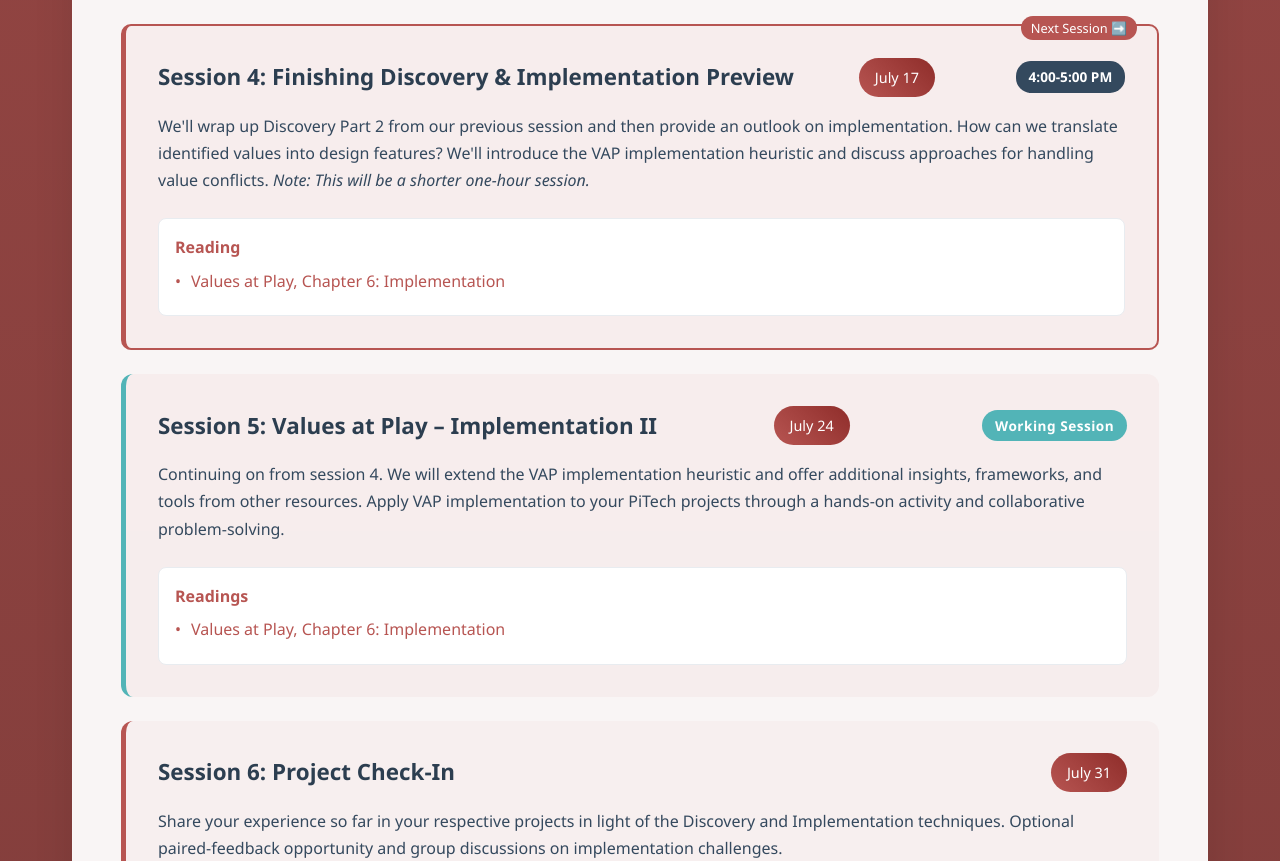
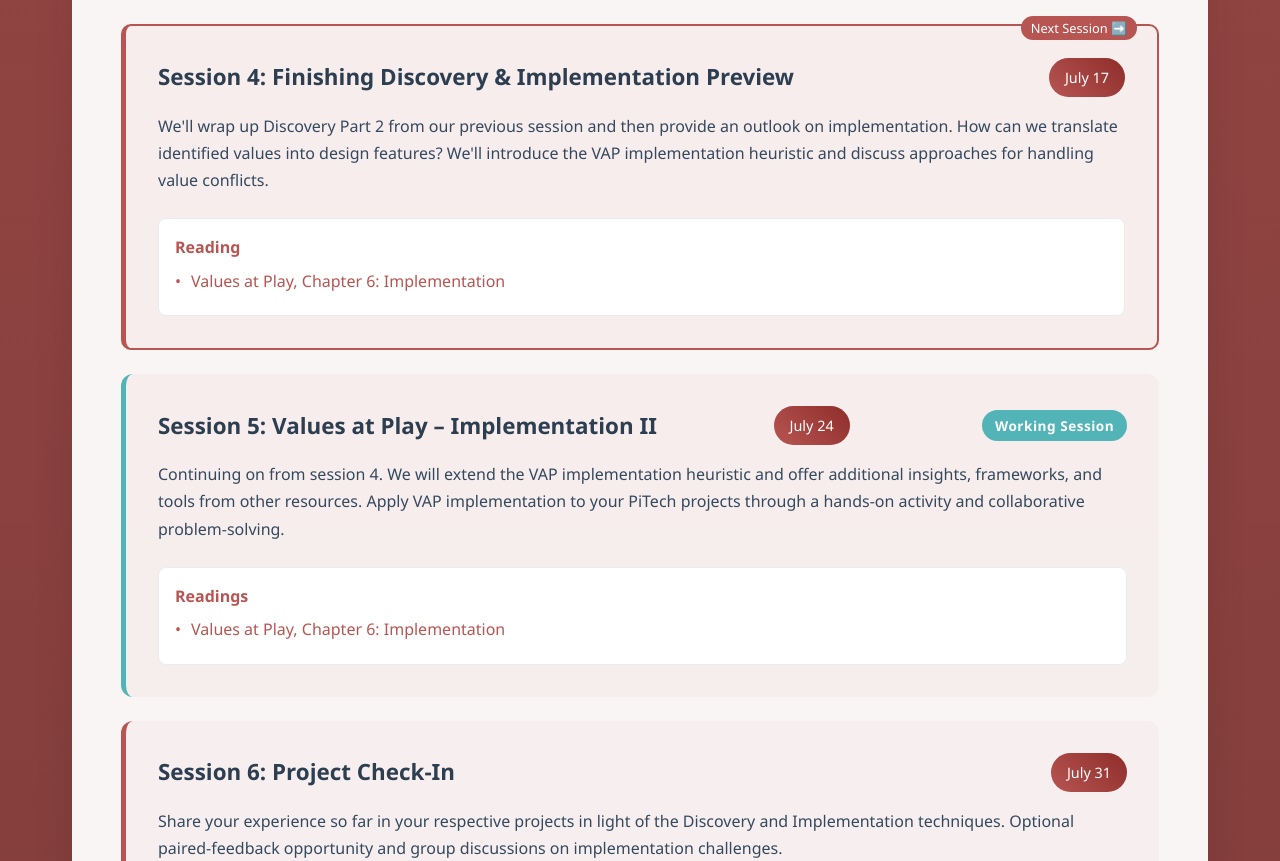
Before and after one commit to PiTechEthics/pitechethics.github.io, a plain HTML site: page index.html in a window 1280 px wide. Shown: the part 3190-4051 px from the top of the page. Drawn offline with Linux system fonts and the light colour scheme.

Commit message:
full length

```diff
--- a/index.html
+++ b/index.html
@@ -191,11 +191,11 @@
     <div class="session-header">
         <div class="session-title">Session 4: Finishing Discovery & Implementation Preview</div>
         <div class="session-date">July 17</div>
-        <div class="session-duration">4:00-5:00 PM</div>
+        <!-- <div class="session-duration">4:00-5:00 PM</div> -->
     </div>
     <div class="session-description">
         We'll wrap up Discovery Part 2 from our previous session and then provide an outlook on implementation. How can we translate identified values into design features? We'll introduce the VAP implementation heuristic and discuss approaches for handling value conflicts.
-        <em>Note: This will be a shorter one-hour session.</em>
+
     </div>
     <div class="session-details">
         <div class="detail-section">
```
